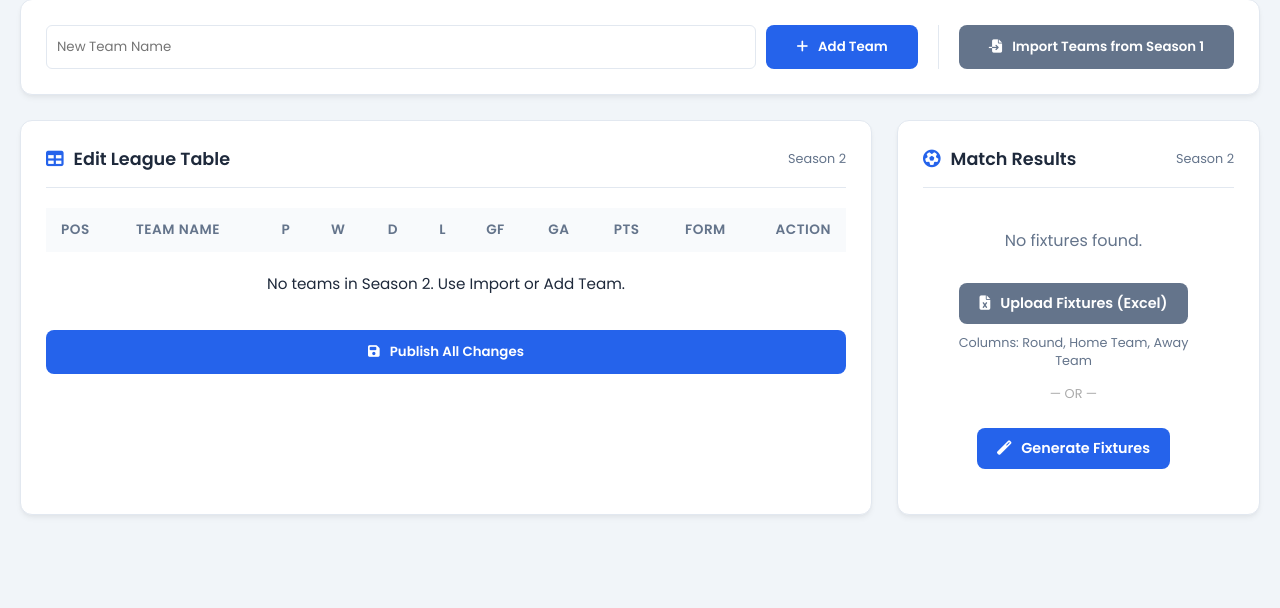
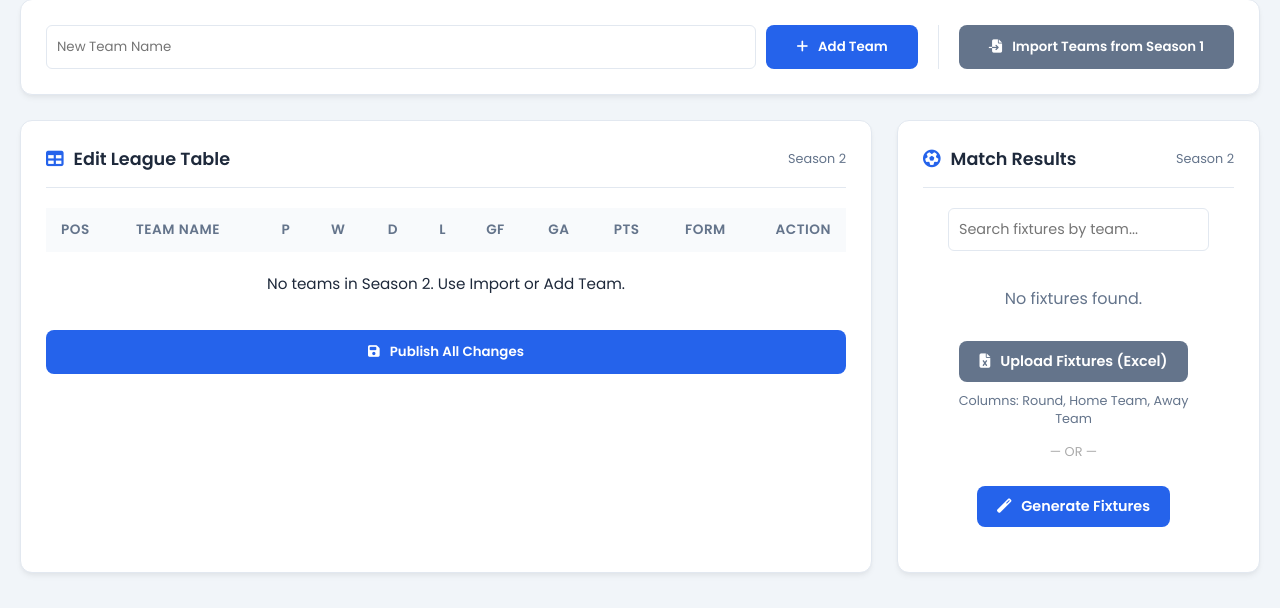
Before and after one commit to basileldo18/pessuper, a Flask app: page /admin in a window 1280 px wide. Shown: the part 192-800 px from the top of the page. Run offline with Flask 3, Linux system fonts and the light colour scheme; the visitor is signed in with stand-in values (Sample User, id 1).

Commit message:
Add search functionality to fixtures in admin page

```diff
--- a/templates/admin.html
+++ b/templates/admin.html
@@ -713,6 +713,12 @@
                         <span style="font-size: 0.8rem; color: var(--text-muted);">Season 1</span>
                     </div>
 
+                    <div style="padding: 0 25px 15px 25px;">
+                        <input type="text" id="searchFixtureS1" onkeyup="searchFixtures('season1')"
+                            placeholder="Search fixtures by team..."
+                            style="width: 100%; padding: 10px; border: 1px solid var(--border); border-radius: 6px; font-size: 0.9rem;">
+                    </div>
+
                     <div class="fixtures-container">
                         {% if not data.season1.fixtures %}
                         <p style="text-align: center; color: var(--text-muted); padding: 20px;">No fixtures found.</p>
@@ -881,6 +887,12 @@
                     <div class="card-header">
                         <div class="card-title"><i class="fas fa-futbol"></i> Match Results</div>
                         <span style="font-size: 0.8rem; color: var(--text-muted);">Season 2</span>
+                    </div>
+
+                    <div style="padding: 0 25px 15px 25px;">
+                        <input type="text" id="searchFixtureS2" onkeyup="searchFixtures('season2')"
+                            placeholder="Search fixtures by team..."
+                            style="width: 100%; padding: 10px; border: 1px solid var(--border); border-radius: 6px; font-size: 0.9rem;">
                     </div>
                     <div class="fixtures-container">
                         {% if not data.season2.fixtures %}
@@ -1139,6 +1151,34 @@
                     setTimeout(() => flashes.remove(), 500);
                 }
             }, 3000);
+
+            function searchFixtures(season) {
+                let input, filter, container, items, i, txtValue;
+                if (season === 'season1') {
+                    input = document.getElementById('searchFixtureS1');
+                    container = document.querySelector('#season1-content .fixtures-container');
+                } else {
+                    input = document.getElementById('searchFixtureS2');
+                    container = document.querySelector('#season2-content .fixtures-container');
+                }
+
+                if (!container) return;
+
+                filter = input.value.toUpperCase();
+                items = container.getElementsByClassName('match-form');
+
+                for (i = 0; i < items.length; i++) {
+                    let teamsDisplay = items[i].querySelector('.teams-display');
+                    if (teamsDisplay) {
+                        txtValue = teamsDisplay.textContent || teamsDisplay.innerText;
+                        if (txtValue.toUpperCase().indexOf(filter) > -1) {
+                            items[i].style.display = "";
+                        } else {
+                            items[i].style.display = "none";
+                        }
+                    }
+                }
+            }
         </script>
 </body>
 
```
Also changed, not shown: templates/analysis_detail.html (+13 -0 lines).
